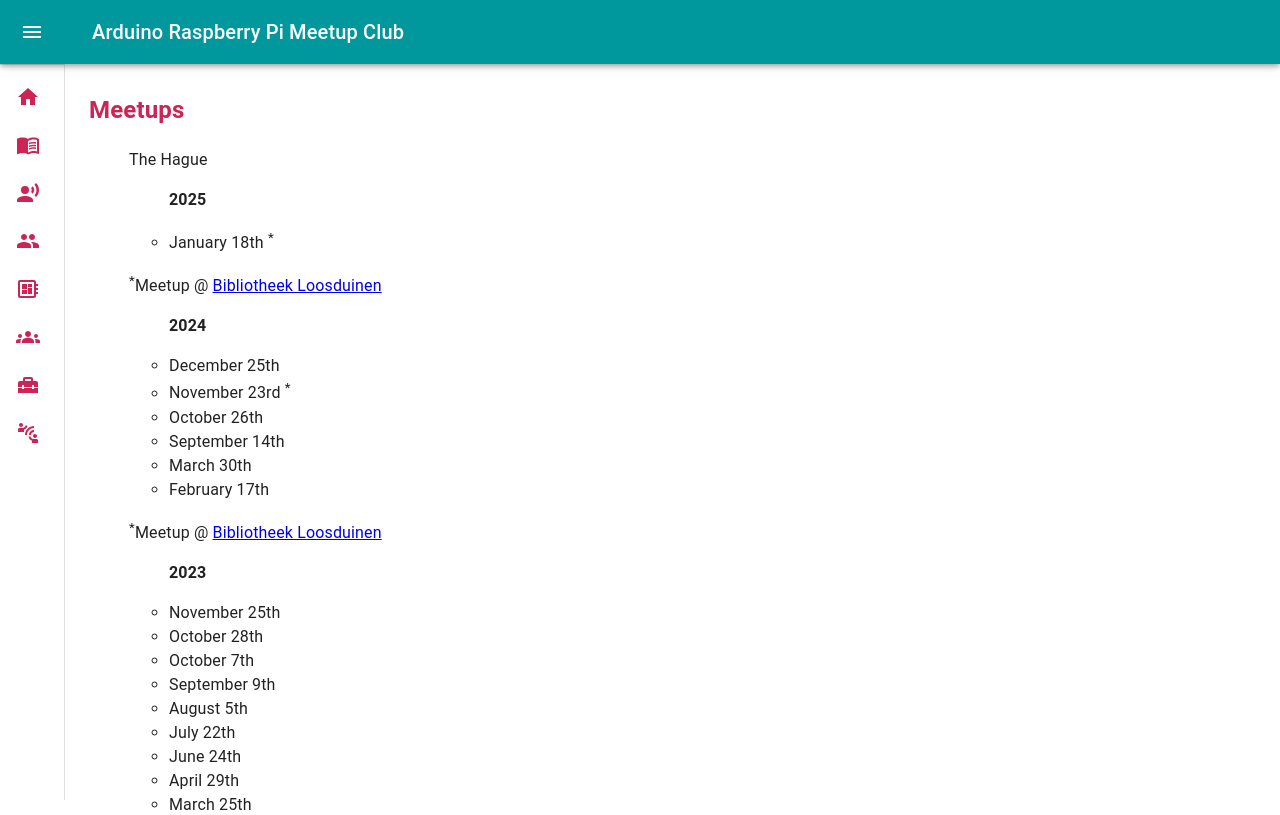
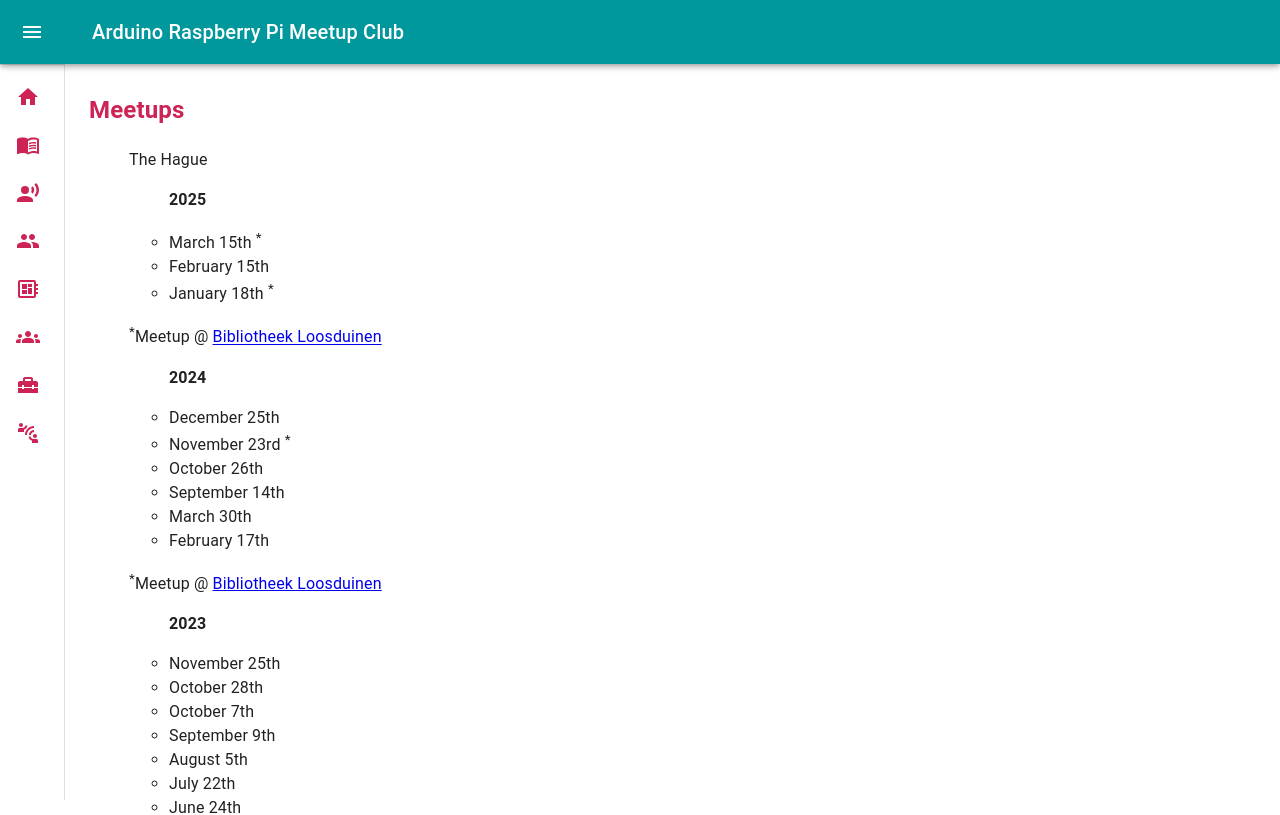
Before and after one commit to OnnoH/arp2023, a React (Create React App) app: page /meetups in a window 1280 px wide. Shown: the top 815 px of the page. Built offline with nearby package versions, Linux system fonts and the light colour scheme.

Commit message:
Added meetups

```diff
--- a/src/pages/Meetups/index.tsx
+++ b/src/pages/Meetups/index.tsx
@@ -4,6 +4,8 @@ function Meetups() {
             <h2>Meetups</h2>
             <ul><p>The Hague</p>
                 <ul><p className="meetupYear">2025</p>
+                    <li>March 15th <sup>*</sup></li>
+                    <li>February 15th</li>
                     <li>January 18th <sup>*</sup></li>
                 </ul>
                 <p><sup>*</sup>Meetup @ <a href="https://www.bibliotheekdenhaag.nl/bibliotheken/detail.199343.html/bibliotheek-loosduinen/">Bibliotheek Loosduinen</a></p>
```
